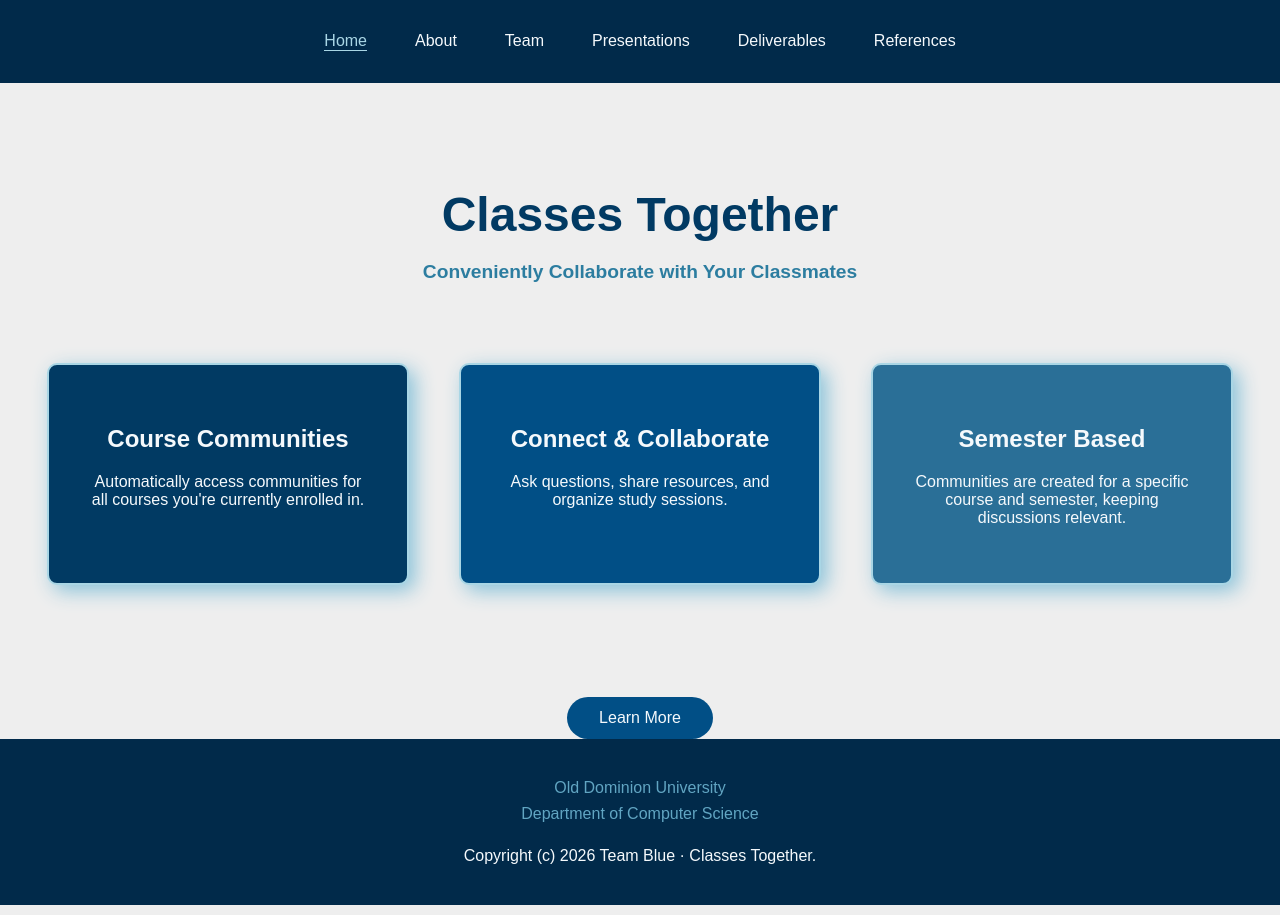
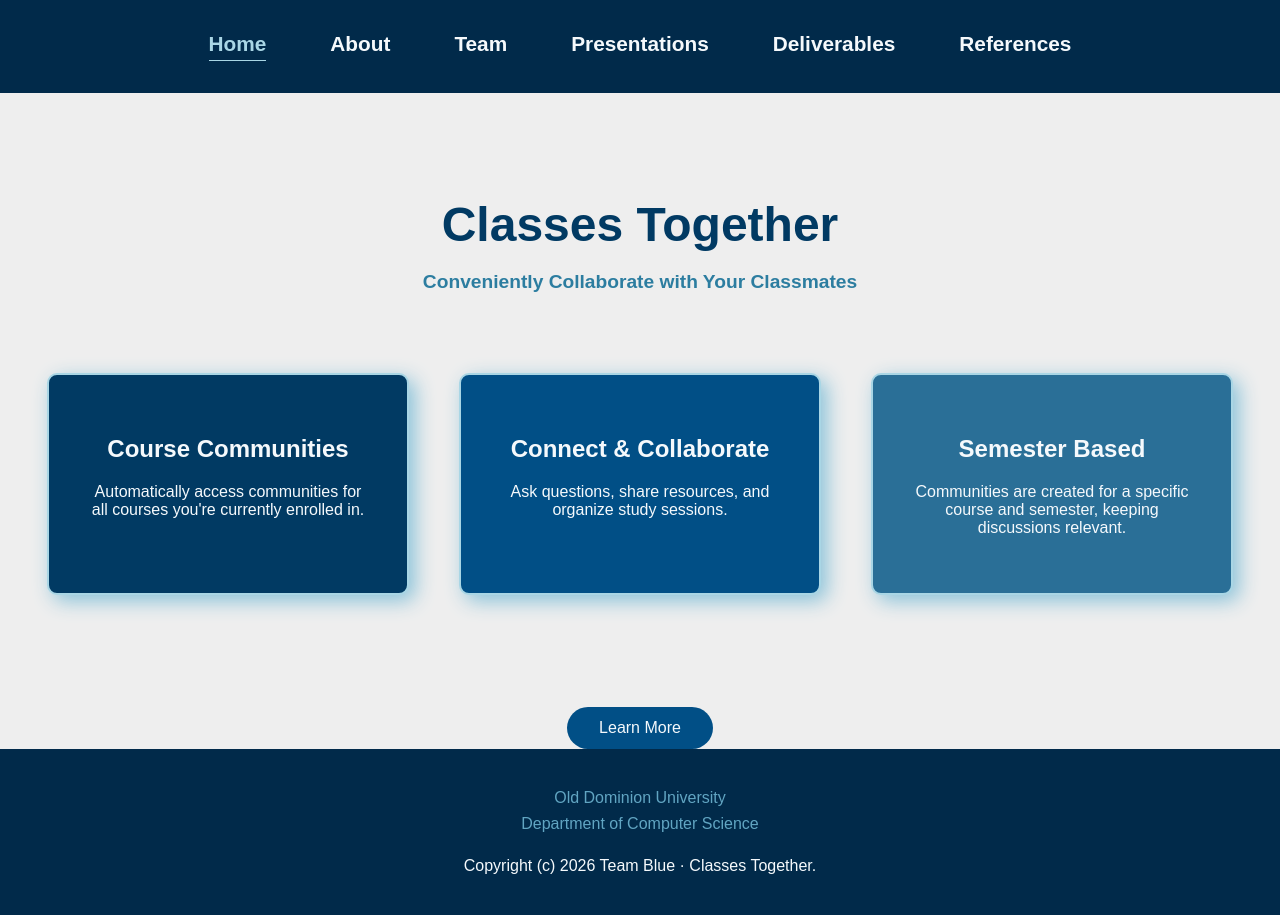
Before and after one commit to classes-together/classes-together.github.io, a Jekyll site: the page built from index.html, in a window 1280 px wide. Built offline with Jekyll 4.4.1, drawn with Linux system fonts in a browser that asks for light colours.

Commit message:
Improved navigation/footer styling

```diff
--- a/assets/css/style.css
+++ b/assets/css/style.css
@@ -68,10 +68,12 @@ nav div {
   display: flex;
   flex-wrap: wrap;
   justify-content: center;
-  gap: 3rem;
+  gap: 4rem;
 }
 
 nav a {
+  font-size: 1.3rem;
+  font-weight: 600;
   color: var(--text-light);
 }
 
@@ -81,14 +83,14 @@ footer a {
 }
 
 nav a:hover,
-footer a:hover {
+nav a[aria-current="page"]:hover {
   color: var(--blue-light);
 }
 
 nav a[aria-current="page"] {
   color: var(--blue-pale);
   border-bottom: 1px solid var(--blue-pale);
-  padding-tbottom: 0.25rem;
+  padding-bottom: 0.25rem;
 }
 
 footer {
@@ -98,6 +100,10 @@ footer {
 
 footer a {
   color: var(--blue-light);
+}
+
+footer a:hover {
+  color: var(--blue-pale);
 }
 
 footer p {
@@ -193,6 +199,7 @@ footer .copyright {
   font-weight: 600;
   text-align: left;
 
+  margin-top: 5rem;
   border-bottom: 5px solid var(--blue-medium);
 }
 
```
